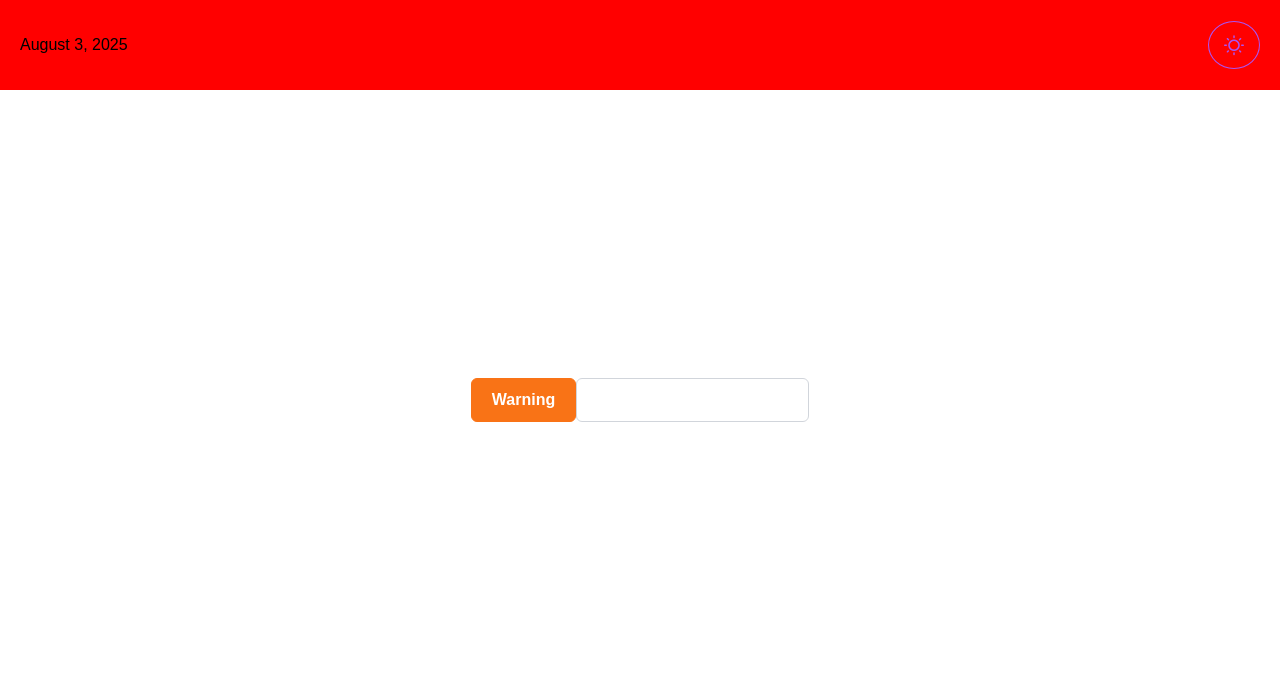
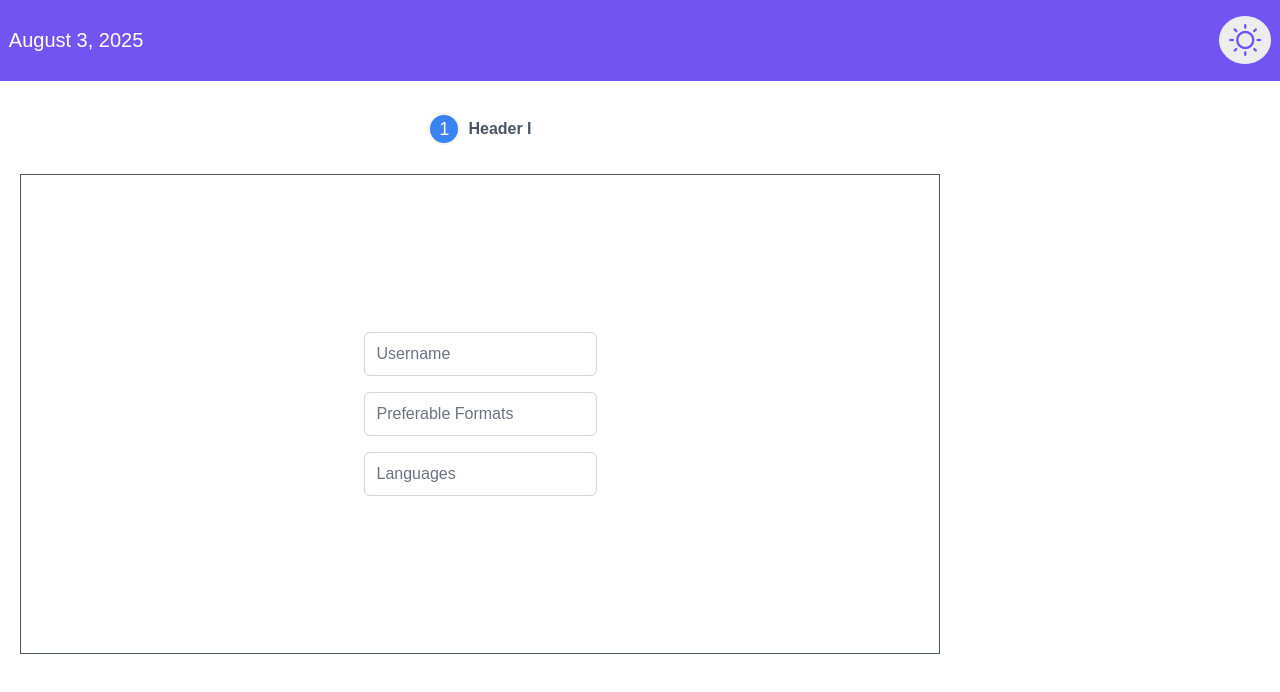
Before and after one commit to oleksandriia-it-team/finman, a Next.js app: page / in a window 1280 px wide. Shown: the top 692 px of the page. Built offline with nearby package versions, Linux system fonts and the light colour scheme.

Commit message:
changed page, added stepper button, added stepper(test), new styles for components etc.

```diff
--- a/src/app/page.tsx
+++ b/src/app/page.tsx
@@ -1,31 +1,11 @@
 'use client';
 
-import { Button } from 'primereact/button';
-import { Calendar } from 'primereact/calendar';
-import { useDispatch, useSelector } from 'react-redux';
-import { ReduxStateActions, ReduxStore, UseDispatch } from '../shared/models/store.model';
-
-
+import FirstPage from './shared/first-page/first-page';
 // TODO delete this test page to change switching mode and check how ui library works later
 export default function MainPage() {
-  const dispatch: UseDispatch = useDispatch() as UseDispatch;
-
-  const mode: 'light' | 'dark' = useSelector(({ mode }: ReduxStore) => mode);
-
   return (
-    <div className="flex justify-center items-center h-screen">
-      <Button
-        label="Warning"
-        severity="warning"
-        onClick={ () => dispatch({
-          type: ReduxStateActions.Mode,
-          payload: mode === 'dark' ? 'light' : 'dark'
-        }) }
-      />
-
-      <Calendar/>
-    </div>
+    <>
+      <FirstPage />
+    </>
   );
-
-
 }
--- /dev/null
+++ b/src/app/shared/first-page/first-form.tsx
@@ -0,0 +1,14 @@
+'use client'
+
+import { InputText } from 'primereact/inputtext';
+import './styles/first-page.scss'
+
+export default function FirstForm (){
+  return (
+    <div className="flex flex-col gap-2">
+      <InputText className="FormInput" type='text' placeholder="Username" />
+      <InputText type='select' className="FormInput" placeholder="Preferable Formats" />
+      <InputText className="FormInput" placeholder="Languages"/>
+    </div>
+  );
+}
--- /dev/null
+++ b/src/app/shared/first-page/first-page.tsx
@@ -0,0 +1,22 @@
+'use client';
+
+import { Stepper } from 'primereact/stepper';
+import { StepperPanel } from 'primereact/stepperpanel';
+import {useRef} from 'react';
+import './styles/first-page.scss'
+import FirstForm from './first-form'
+
+export default function FirstPage() {
+  const stepperRef = useRef(null);
+  return (
+    <div className="flex items-center">
+      <Stepper className={'MyStepper'} ref={stepperRef} style={{ flexBasis: '60rem' }}>
+        <StepperPanel header="Header I">
+          <div className=" border 1px flex items-center justify-center min-h-[60vh] ">
+            <div className="flex-auto flex justify-center align-items-center font-medium"><FirstForm/></div>
+          </div>
+        </StepperPanel>
+      </Stepper>
+    </div>
+  );
+}
--- /dev/null
+++ b/src/app/shared/first-page/styles/first-page.scss
@@ -0,0 +1,10 @@
+.MyStepper.p-stepper .p-stepper-nav{
+  display: flex;
+  justify-content: center !important;
+  padding-top: 6.5rem;
+  z-index: 0 !important;
+}
+
+.FormInput.p-inputtext{
+  margin: 0.5rem !important;
+}
--- a/src/app/styles/variables.scss
+++ b/src/app/styles/variables.scss
@@ -1,8 +1,14 @@
 body {
   &:has(.light-theme) {
-    --mark-bg: red;
+    --header-bg: #7254F3;
+    --theme-button-bg: #ededed;
+    --theme-button-icon: #7254F3;
+    --pagebutton-bg:#4B2CCD
   }
   &:has(.dark-theme) {
-    --mark-bg: green;
+    --header-bg: #3d269e;
+    --pagebutton-bg:#8170c2;
+    --theme-button-bg: #3d269e;
+    --theme-button-icon: #ffffff;
   }
 }
--- a/src/shared/сomponents/header/header.tsx
+++ b/src/shared/сomponents/header/header.tsx
@@ -21,12 +21,11 @@ export default function Header(){
   });
 
   const start = <p>{today}</p>
-  const end =  <Button
+  const end =  <Button className={'ThemeButton'}
     severity={'help'}
     icon="pi pi-sun"
     size={'large'}
     rounded
-    outlined
     onClick={ () => dispatch({
       type: ReduxStateActions.Mode,
       payload: mode === 'dark' ? 'light' : 'dark'
@@ -37,8 +36,8 @@ export default function Header(){
   return(
     <>
       <div
-        className={' w-screen h-screen fixed' }>
-        <Toolbar className={'custom-toolbar bg-blue-500'} start={start} end={end}/>
+        className={'w-screen fixed z-1000' }>
+        <Toolbar className={'custom-toolbar'} start={start} end={end}/>
       </div>
     </>
   );
--- a/src/shared/сomponents/header/styles/header.component.scss
+++ b/src/shared/сomponents/header/styles/header.component.scss
@@ -1,6 +1,19 @@
 
 .custom-toolbar.p-toolbar {
+  padding: 0.55rem;
   border: 0;
   border-radius: 0;
-  background-color: var(--mark-bg);
+  background: var(--header-bg);
 }
+.ThemeButton.p-button{
+  background: var(--theme-button-bg) !important;
+  border-color: var(--theme-button-bg) !important;
+}
+.ThemeButton .p-button-icon{
+  color: var(--theme-button-icon);
+  font-size: 2rem;
+}
+p{
+  font-size: 1.25rem;
+  color:white;
+}
--- /dev/null
+++ b/src/shared/сomponents/page-button/page-button.tsx
@@ -0,0 +1,24 @@
+'use client';
+
+import {Button, ButtonProps} from 'primereact/button';
+import './styles/page-button.scss'
+
+interface PageButtonProps extends ButtonProps {
+    className?: string;
+}
+
+export default function PageButton({className, ...props}: PageButtonProps) {
+  return(
+    <div className="flex justify-center items-center h-screen">
+      <Button className={`PageButton ${className || ''}`}
+        severity="help"
+        icon="pi pi-angle-right"
+        size={'large'}
+        rounded
+        text
+        aria-label="Next page"
+        {...props}
+      />
+    </div>
+  );
+}
--- /dev/null
+++ b/src/shared/сomponents/page-button/styles/page-button.scss
@@ -0,0 +1,4 @@
+.PageButton .p-button-icon{
+  font-size: 3rem;
+  color: var(--pagebutton-bg);
+}
```
